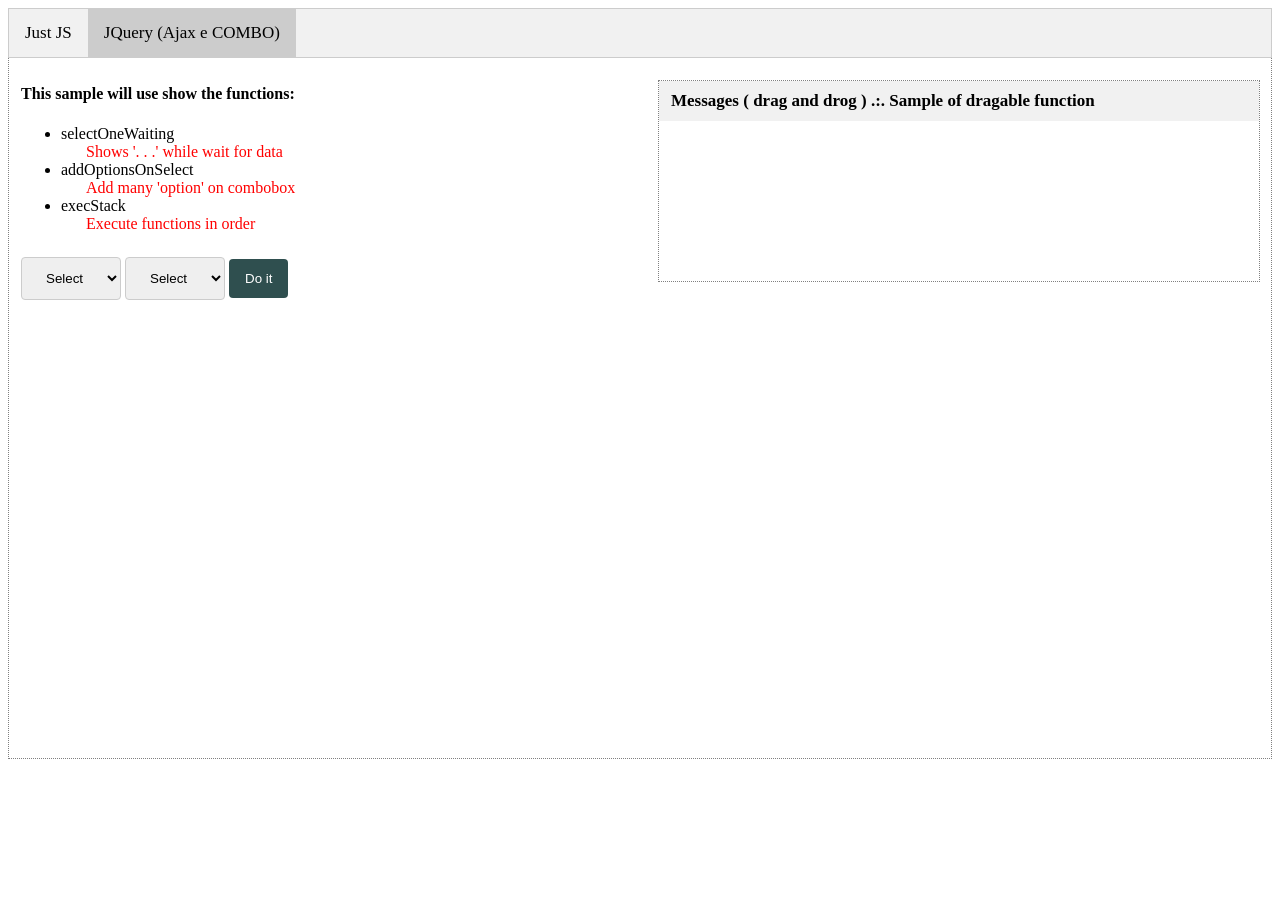
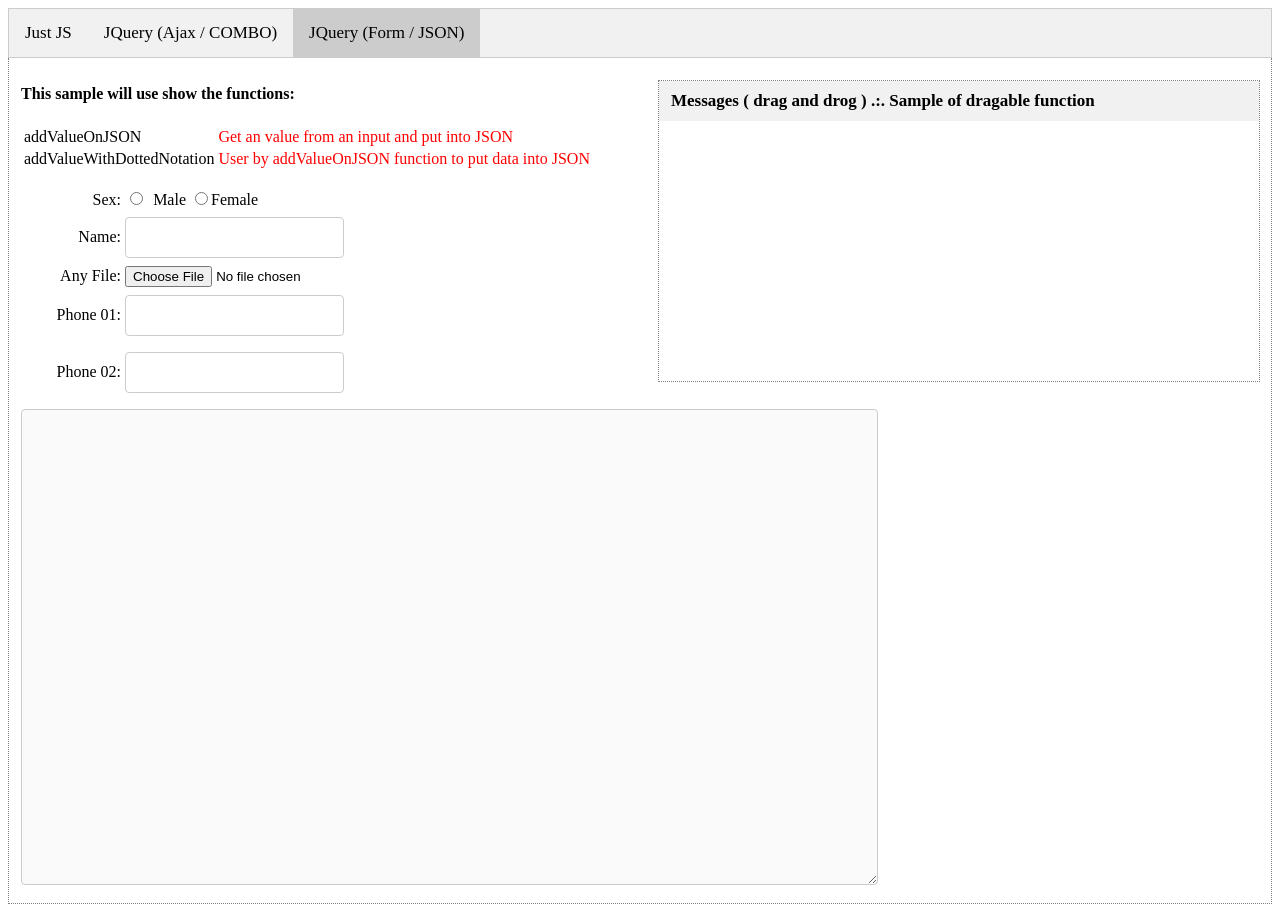
Before and after one commit to acsdev/javascript-jquery-utils, a plain HTML site: page files/index.html in a window 1280 px wide. Before the commit the page ends 800 px from the top, so only its background shows below. Drawn offline with Linux system fonts and the light colour scheme.

Commit message:
Sample of addValueOnJSON and  addValueWithDottedNotation

```diff
--- a/files/index.css
+++ b/files/index.css
@@ -28,7 +28,7 @@ input[type=button], button {
 
 #message-container {
     width: 600px;
-    min-height: 200px;
+    min-height: 300px;
     border: 1px dotted gray;
     cursor: move;
     position: absolute;
@@ -43,3 +43,9 @@ input[type=button], button {
     font-size: 17px;
     background-color: #f1f1f1;
 }
+
+.jsonFORM label {
+    width: 100px;
+    display: inline-block;
+    text-align: end;
+}
--- a/files/index.html
+++ b/files/index.html
@@ -17,7 +17,8 @@
 		</div>
 		<div class="tab">
 			<a href="javascript:void(0)" class="tablinks active">Just JS</a>
-			<a href="javascript:void(0)" class="tablinks">JQuery (Ajax e COMBO)</a>
+			<a href="javascript:void(0)" class="tablinks">JQuery (Ajax / COMBO)</a>
+			<a href="javascript:void(0)" class="tablinks">JQuery (Form / JSON)</a>
 		</div>
 		<div id="tab-view">
 			<div class="tabcontent">
@@ -53,6 +54,47 @@
 				<select id="cmbxDate" data-loading-text="Loading"><option value="">Select</option></select>
 				<button id="btnExecFillCmbx">Do it</button>
 			</div>
+			<div class="tabcontent">
+				<h4>This sample will use show the functions:</h4>
+				<table>
+					<tr>
+						<td>addValueOnJSON</td>
+						<td><span style="color: red">Get an value from an input and put into JSON</span></td>
+					</tr>
+					<tr>
+						<td>addValueWithDottedNotation</td>
+						<td><span style="color: red">User by addValueOnJSON function to put data into JSON</span></td>
+					</tr>
+					<!--tr>
+						<td>convertJsonObjectToDotNotationObject</td>
+						<td><span style="color: red">Get json object and convert into a map (dottednotation:value)</span></td>
+					</tr>
+					<tr>
+						<td>putDataOnScreenDottedOperation</td>
+						<td><span style="color: red">Get dottednotation value and put data into inputs</span></td>
+					</tr -->
+				</table>
+				<br />
+
+				<form action="#" method="POST" class="jsonFORM" id="F_frmToJSON">
+					<label for="iSex1" id="lSex">Sex:</label>
+					<input type="radio" name="male" value="M" id="iSex1" data-entity-bind="sex" /><label style="width: 40px;" for="iSex" id="lSex">Male</label>
+					<input type="radio" name="female" value="F" id="iSex2" data-entity-bind="sex" /><label style="width: 40px;" for="iSex" id="lSex">Female</label>
+					<br />
+					<label for="iName" id="lName">Name:</label>
+					<input type="text" id="iName" data-entity-bind="name" />
+					<br />
+					<label for="iFile" id="lFile">Any File:</label>
+					<input type="file" id="iFile" data-entity-bind="fileName" data-entity-bind-base64="base64Data"/>
+					<br />
+					<label for="iPhone01" id="lPhone01">Phone 01:</label>
+					<input type="number" id="iPhone01" data-entity-bind="phoneList[phoneNumber]" data-entity-bind-index="0" />
+					<br />
+					<label for="iPhone02" id="lPhone02">Phone 02:</label>
+					<input type="number" id="iPhone02" data-entity-bind="phoneList[phoneNumber]" data-entity-bind-index="1"/>
+				</form>
+				<textarea rows="30" cols="100" disabled id="iJsonCurrentData"></textarea>
+			</div>
 		</div>
 		<script src="./js/jquery.v3.3.1.js"></script>
 		<script src="./js/jquery.utils.1.0.1.js"></script>
--- a/files/index.js
+++ b/files/index.js
@@ -123,6 +123,8 @@
     });
 
     $(document).ready(function() {
+        $('.tab').children('a').get(2).click(); //START ON TAB 02
+
         var staticJsonSample = {
             "_id": "5b6ef116157df345e9d7c77b",
             "company": "IPLAX",
@@ -137,8 +139,6 @@
         $('#ttaJ1,#ttaJ2').val( JSON.stringify( staticJsonSample, undefined, 2) );
 
 
-        $('.tab').children('a').get(1).click(); //START ON TAB 02
-
         $('div#message-container').dragable({
             'classNameForDivInMoviment':'divActiveMove',
             'afterMove': function() {
@@ -146,5 +146,13 @@
                 putMessages('Moved at ' +new Date());
             }
         });
+
+        var jsonObject = {};
+        $(document).on('change', '#F_frmToJSON :input', function() {
+            $.addValueOnJSON(this, jsonObject);
+            putMessages('Change of ' + $(this).attr('id'));
+
+            $('#iJsonCurrentData').val( JSON.stringify( jsonObject, undefined, 2 ) );
+        });
     });
 })();
```
Also changed, not shown: files/js/jquery.utils.1.0.1.js.
